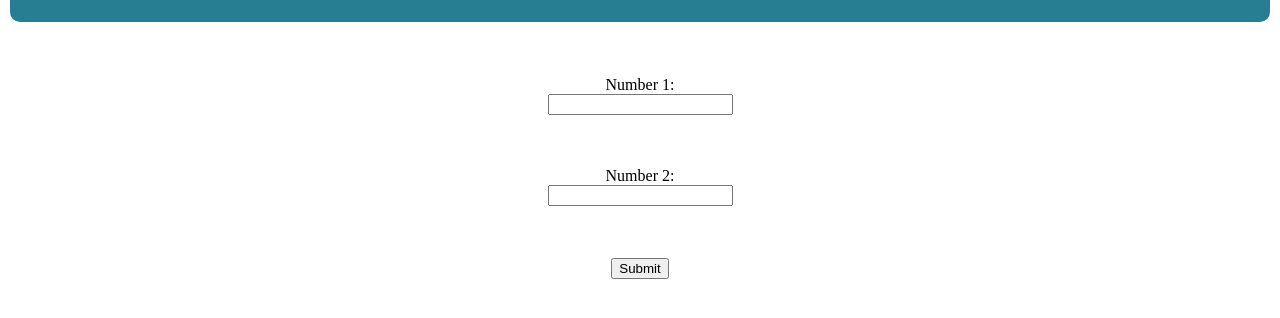
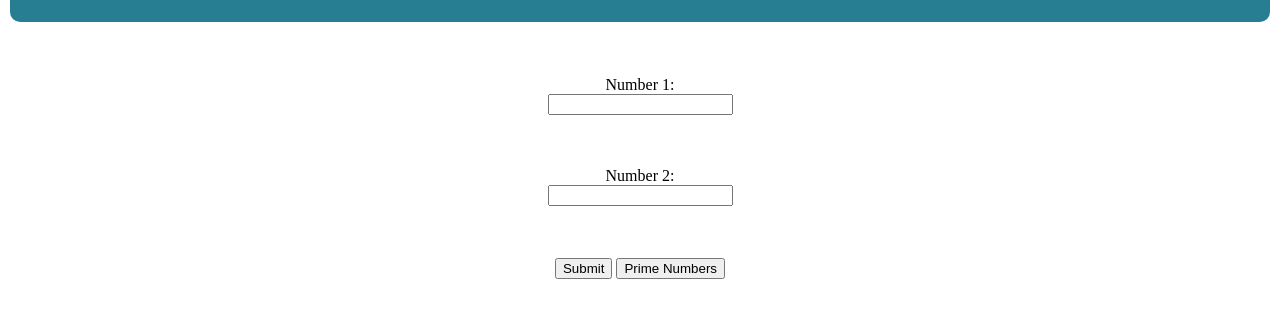
Before and after one commit to iancluna/P1, a plain HTML site: page index.html in a window 1280 px wide. Shown: the part 108-426 px from the top of the page. Drawn offline with nearby package versions, Linux system fonts and the light colour scheme.

Commit message:
update 4
2nd button prime numbers

```diff
--- a/index.html
+++ b/index.html
@@ -35,6 +35,8 @@
                     <br><br>
 
                     <button type="button" onclick="myFunction()">Submit</button>
+                    <button type="button" onclick="calcPrimeNumber()">Prime Numbers</button>
+
                 </form>
             </article>
 
```
